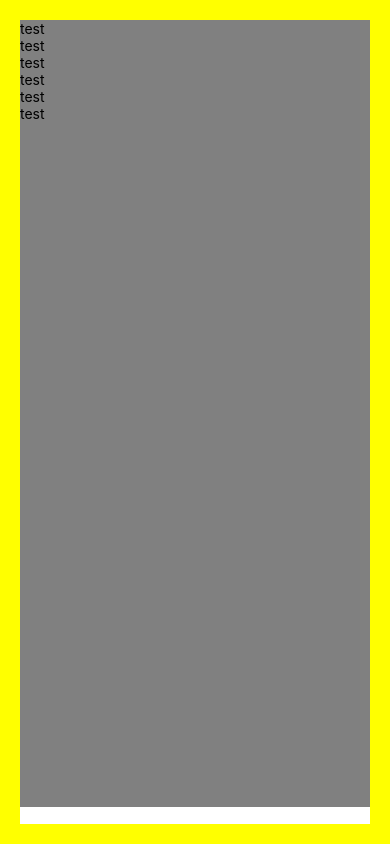
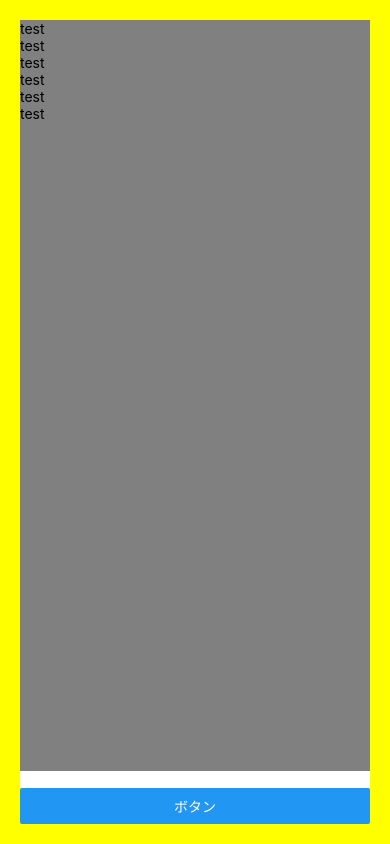
Before and after one commit to naotouni51/Chatting, a React Native app: screen / in a window 390 px wide. Built offline with nearby package versions, Linux system fonts and the light colour scheme.

Commit message:
behaviorをpaddingに

```diff
--- a/App.js
+++ b/App.js
@@ -1,5 +1,5 @@
 import React from 'react';
-import { StyleSheet, Text, View, KeyboardAvoidingView, TextInput, ScrollView } from 'react-native';
+import { StyleSheet, Text, View, KeyboardAvoidingView, TextInput, ScrollView, Button } from 'react-native';
 import firebase from "firebase";
 require("firebase/firestore")
 
@@ -26,7 +26,7 @@ class App extends React.Component {
   render() {
     return (
       <View style={styles.container}>
-        <KeyboardAvoidingView style={{flex: 1}} behavior="height">
+        <KeyboardAvoidingView style={{flex: 1}} behavior="padding">
           <ScrollView style={{flex: 1, backgroundColor: 'gray'}}>
             {this.state.commentList.map((value, index) => {
               return (
@@ -35,6 +35,7 @@ class App extends React.Component {
             })}
           </ScrollView>
           <TextInput style={{backgroundColor: 'white'}} />
+          <Button title="ボタン" onPress={() => console.log('test')}/>
         </KeyboardAvoidingView>
       </View>
     );
```
